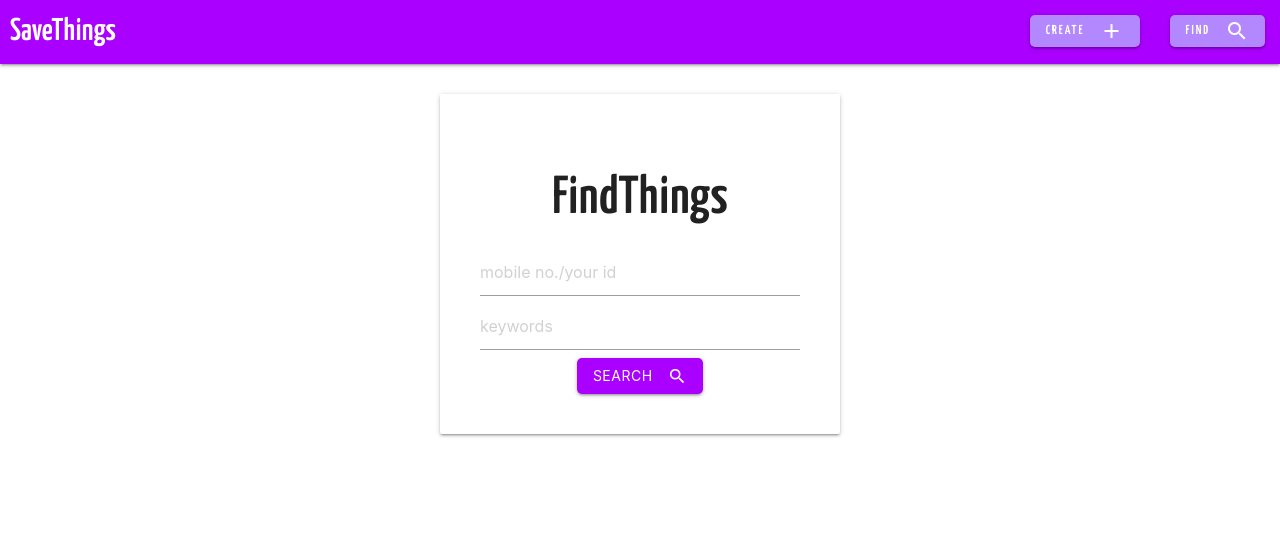
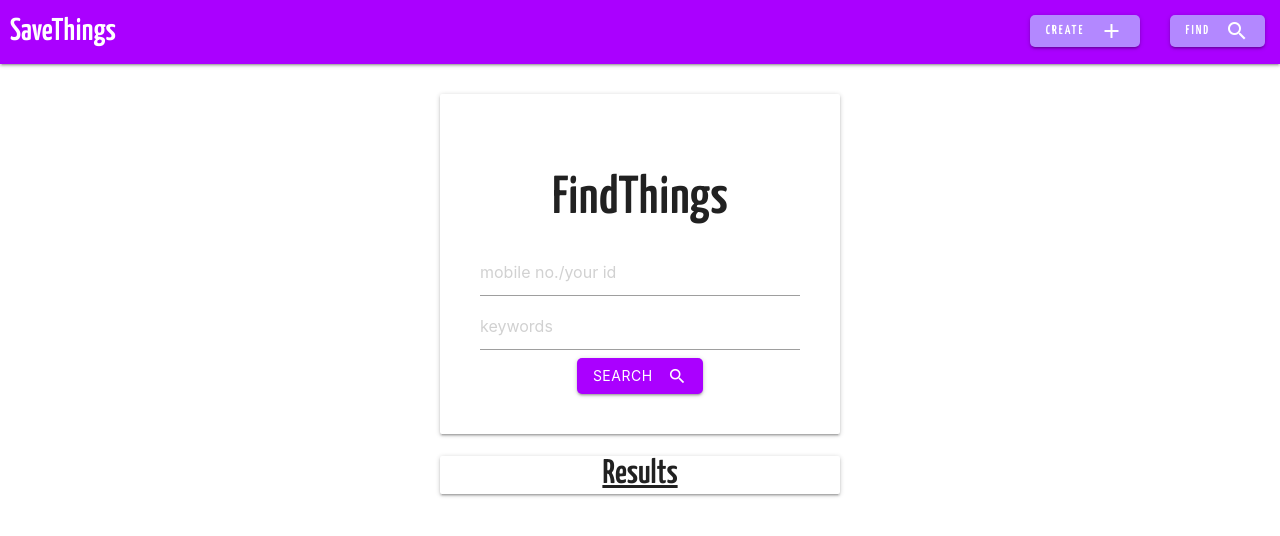
Before and after one commit to arihant-2310/SaveThings-fe, a React (Create React App) app: page /find in a window 1280 px wide. Shown: the top 536 px of the page. Built offline with nearby package versions, Linux system fonts and the light colour scheme.

Commit message:
adds result heading

```diff
--- a/src/App.css
+++ b/src/App.css
@@ -13,7 +13,11 @@
   text-align: center;
   margin: 10px auto;
 }
-
+.result {
+  text-align: center;
+  max-width: 400px;
+  text-decoration: underline;
+}
 .input-field input[type="text"]:focus {
   border-bottom: 1px solid rgb(170, 0, 255) !important;
   box-shadow: 0 1px 0 0 rgb(170, 0, 255) !important;
--- a/src/App.js
+++ b/src/App.js
@@ -5,6 +5,7 @@ import { BrowserRouter, Route, Switch } from "react-router-dom";
 import Navbar from "./components/Navbar";
 import FindThing from "./components/FindThing";
 import CreateThing from "./components/CreateThing";
+import Home from "./components/Home";
 
 function App() {
   return (
@@ -12,6 +13,9 @@ function App() {
       <BrowserRouter>
         <Navbar />
         <Switch>
+          <Route exact path="/">
+            <Home />
+          </Route>
           <Route exact path="/find">
             <FindThing />
           </Route>
--- a/src/components/FindThing.js
+++ b/src/components/FindThing.js
@@ -79,6 +79,9 @@ const FindThing = () => {
           </button>
         </div>
       </div>
+      <div className="card result" style={{ margin: "0px auto" }}>
+        <h4>Results</h4>
+      </div>
       <div className="home">
         {data.map((item) => {
           return (
--- /dev/null
+++ b/src/components/Home.js
@@ -0,0 +1,6 @@
+import React from "react";
+const Home = () => {
+  return "hello";
+};
+
+export default Home;
--- a/src/components/Navbar.js
+++ b/src/components/Navbar.js
@@ -5,7 +5,7 @@ const Navbar = () => {
       <nav>
         <div className="nav-wrapper purple accent-4">
           <a
-            href="#!"
+            href="/home"
             className="left brand-logo"
             style={{ marginLeft: "10px" }}
           >
```
